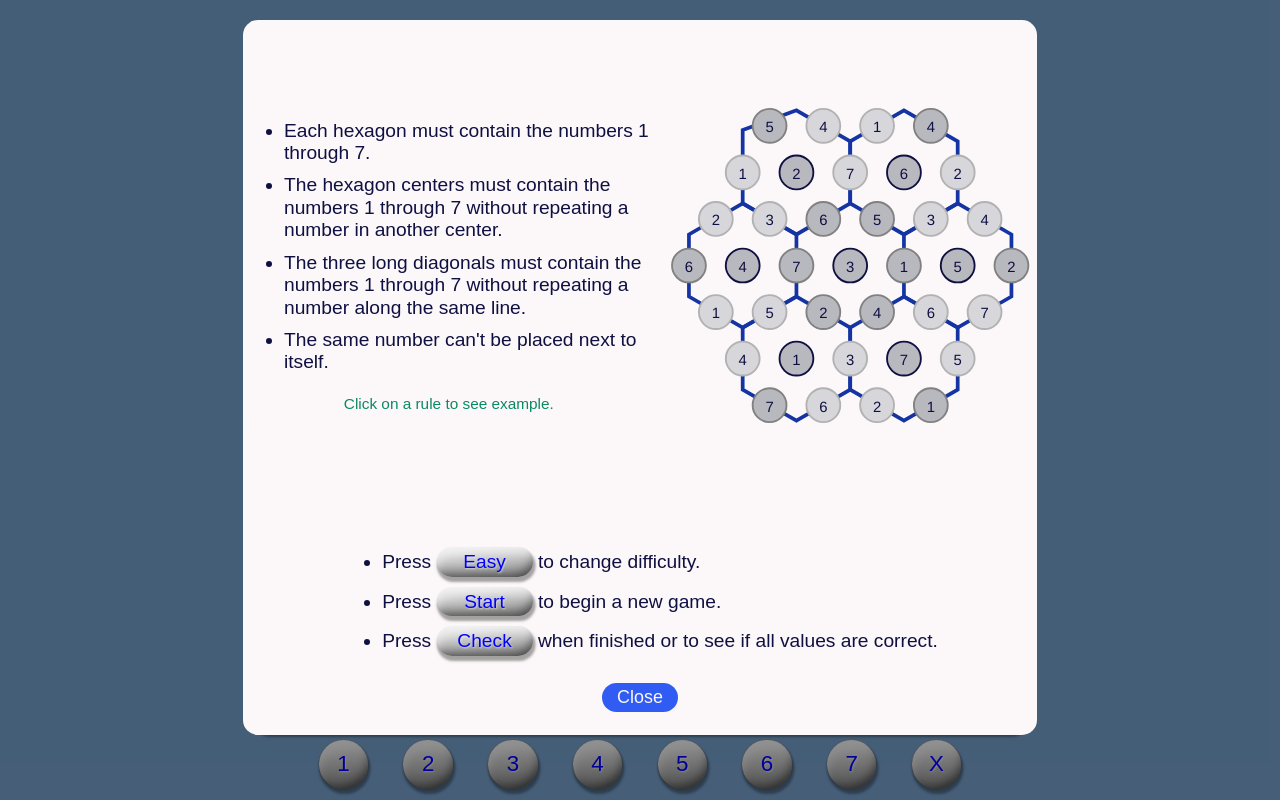
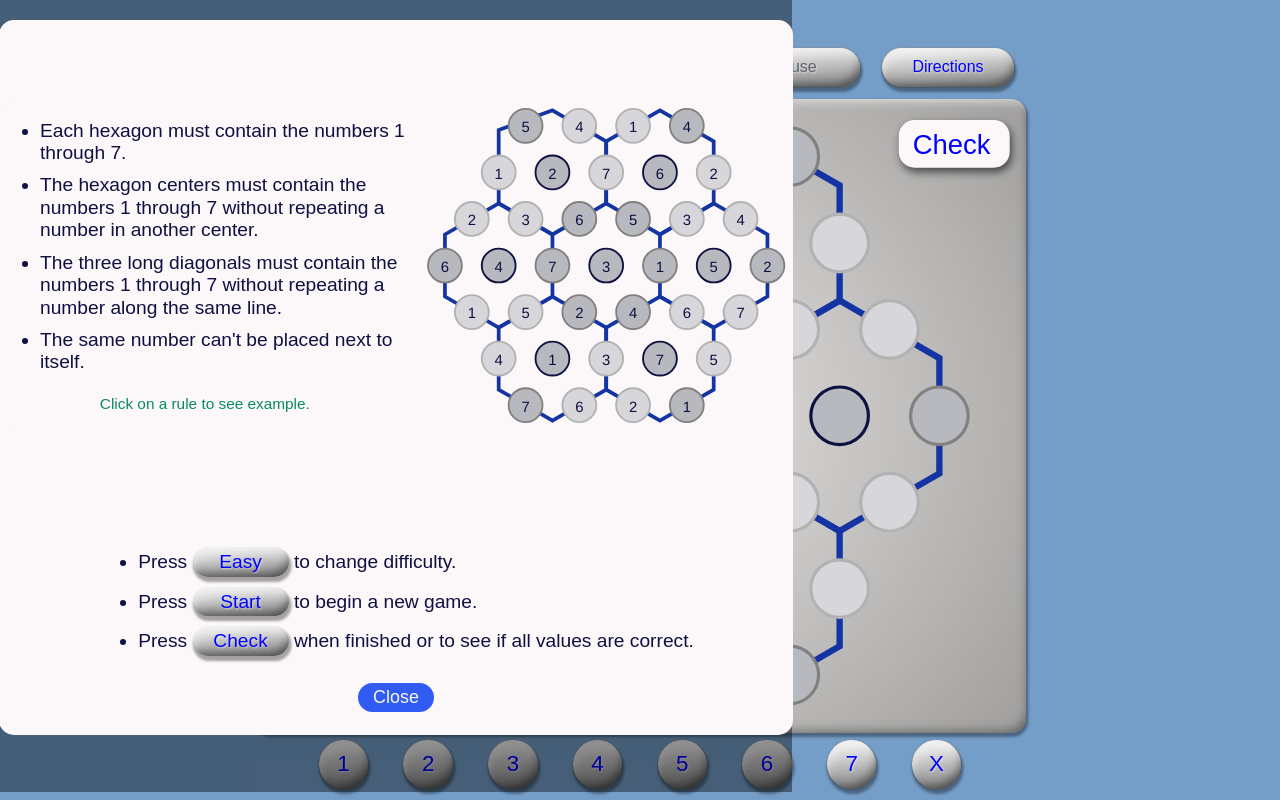
Before and after one commit to jderouin1969/game-app, a React (Vite) app: page / in a window 1280 px wide. Both pictures are taken after a click on the button "Directions". Built offline with nearby package versions, Linux system fonts and the light colour scheme.

Commit message:
Change Dialog Size

```diff
--- a/src/App.css
+++ b/src/App.css
@@ -60,8 +60,8 @@ code {
 .dialog-container {
   display: flex;
   justify-content: center;
-  width: 100dvw;
-  height: 100dvh;
+  width: var(--gameSize);
+  height: var(--gameSize);
   position: fixed;
   top: 0;
   left: 0;
```
Also changed, not shown: 4 other files (tests, documents, lock files or other folders).
